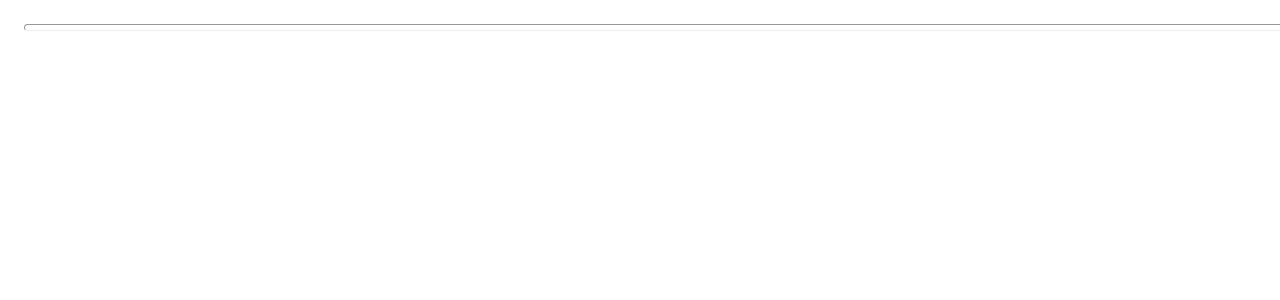
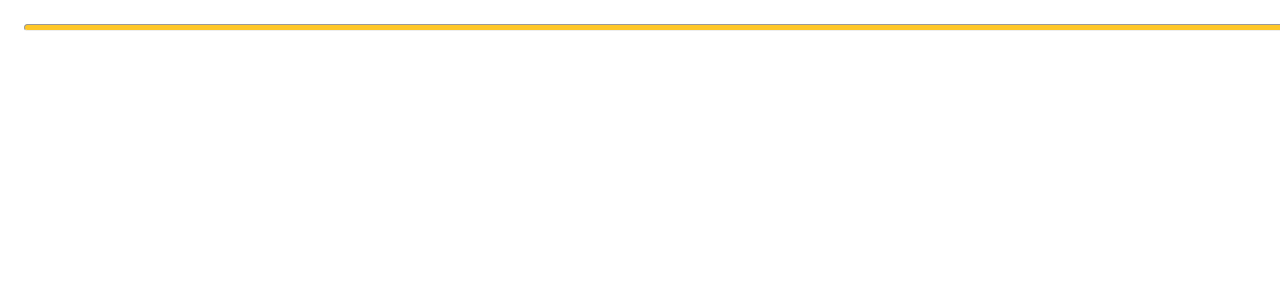
Before and after one commit to mohammedshamia/colors-team-project, a React (Create React App) app: page / in a window 1280 px wide. Shown: the top 300 px of the page. Built offline with nearby package versions, Linux system fonts and the light colour scheme.

Commit message:
fix conflict

```diff
--- a/src/components/Circle/styles.ts
+++ b/src/components/Circle/styles.ts
@@ -7,9 +7,7 @@ const CircleStyle = styled.div<IProps>(
     borderRadius: '50%',
     width: `${size}`,
     height: `${size}`,
-
     backgroundColor: `${bgColor || props.theme.background?.lightGrey}`,
-
     border:
       active === true
         ? `2px solid ${
--- a/src/components/Divider/index.ts
+++ b/src/components/Divider/index.ts
@@ -18,7 +18,7 @@ const Divider = styled('hr')<IDividerProps>(
     margin: `${margin}`,
     width: `${width}`,
     height: `${thick}`,
-    backgroundColor: `${props => props.theme?.primary?.darkYallow}`,
+    backgroundColor: `${props.theme?.primary?.darkYallow}`,
     borderRadius: '4px',
   }),
 );
```
